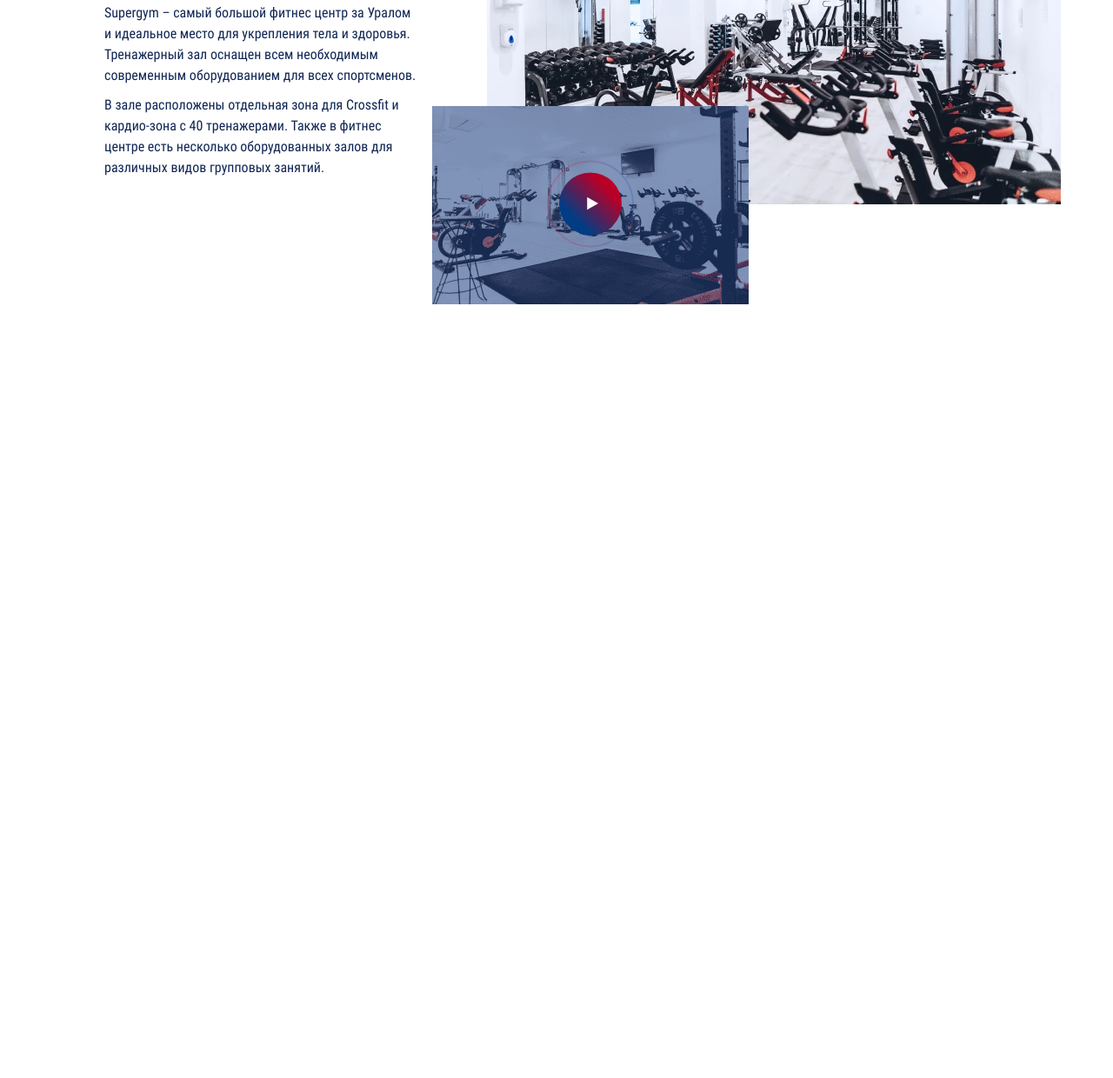
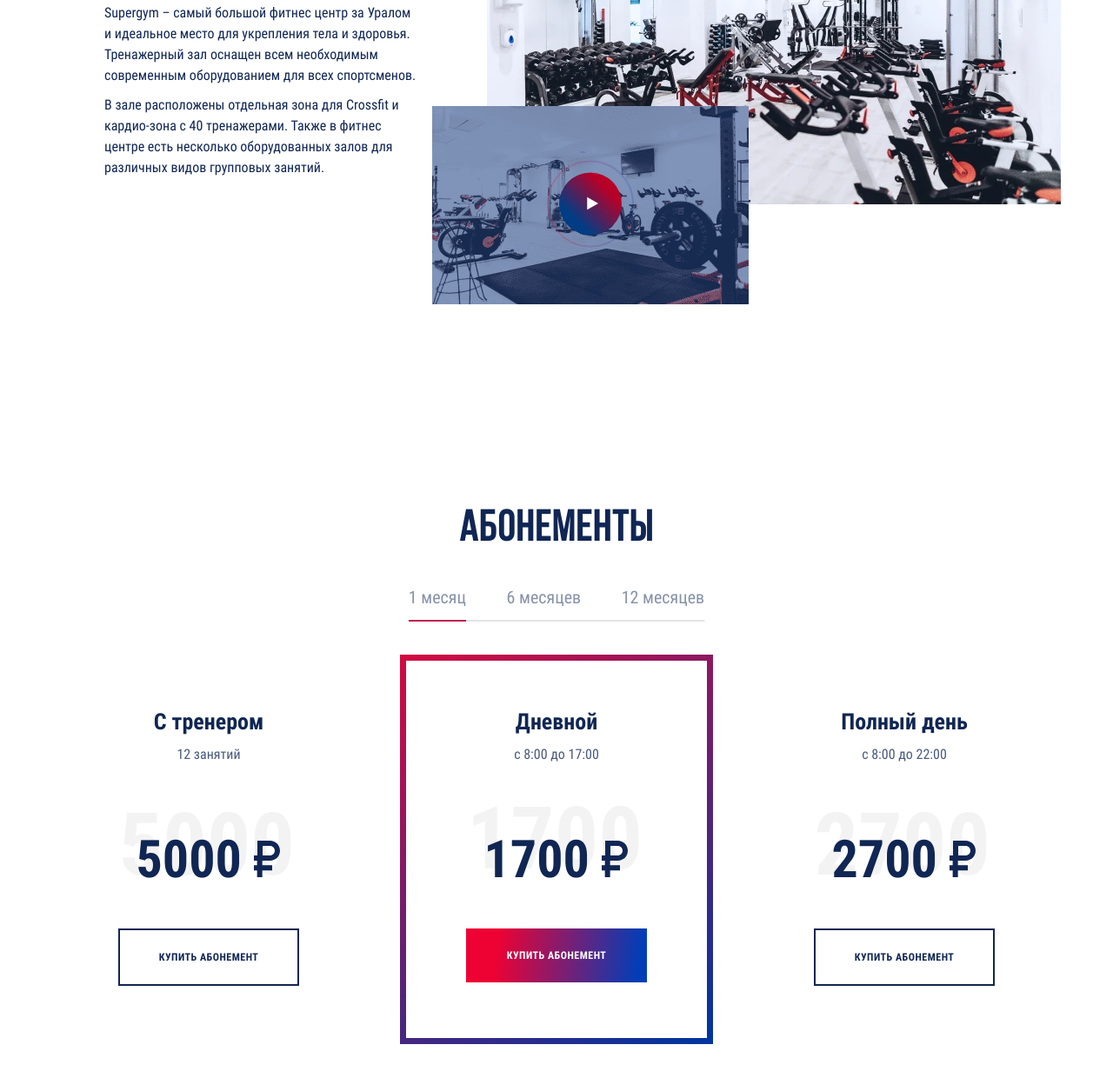
Before and after one commit to Faystos/Fitness_-entre, a website: page source/index.html in a window 1280 px wide. Shown: the part 944-2184 px from the top of the page at 87% size. Before the commit the page ends 1413 px from the top, so only its background shows below. Drawn offline with nearby package versions, Linux system fonts and the light colour scheme; files that its build step writes are made by us from their sources.

Commit message:
Завершил работу над блоком тренажерный зал, начал работу над блоком абонементы.

```diff
--- a/source/index.html
+++ b/source/index.html
@@ -22,6 +22,11 @@
       <circle cx="50" cy="50" r="49" stroke="url(#paint0_linear)" stroke-opacity="0.2" stroke-width="2"/>
       <circle cx="50" cy="50" r="36" fill="url(#paint1_linear)"/>
       <path d="M59 49.5L46.25 56.8612L46.25 42.1388L59 49.5Z" fill="white"/>
+    </symbol>
+    <symbol id="icon_subscription_rub" viewBox="0 0 30 42">
+      <path fill-rule="evenodd" clip-rule="evenodd" d="M0 17H6V23H0V17Z" fill="#102654"/>
+      <path fill-rule="evenodd" clip-rule="evenodd" d="M3.65854 28.3214V18H9.65854V28.3214H21V34.3214H9.65854V42H3.65854V34.3214H0V28.3214H3.65854Z" fill="#102654"/>
+      <path fill-rule="evenodd" clip-rule="evenodd" d="M18.5 6H10V17H18.5C21.5376 17 24 14.5376 24 11.5C24 8.46243 21.5376 6 18.5 6ZM4 0V23H18.5C24.8513 23 30 17.8513 30 11.5C30 5.14873 24.8513 0 18.5 0H4Z" fill="#102654"/>
     </symbol>
   </svg>
 
@@ -85,6 +90,44 @@
         </div>
       </div>
     </section>
+
+    <section class="subscription">
+      <div class="subscription__wrap">
+        <div class="subscription__title">
+          <h2>Абонементы</h2>
+        </div>
+
+        <div class="subscription__tabs_control">
+          <span class="subscription__tab_control subscription__tab_control--active" tabindex="0">1 месяц</span>
+          <span class="subscription__tab_control" tabindex="0">6 месяцев</span>
+          <span class="subscription__tab_control" tabindex="0">12 месяцев</span>
+        </div>
+
+        <div class="subscription__tabs">
+          <div class="subscription__tab" tabindex="0">
+            <h3>С тренером</h3>
+            <p>12 занятий</p>
+            <span>5000 <svg width="30" height="42"><use xlink:href="#icon_subscription_rub"></use></svg></span>
+            <span>5000</span>
+            <button type="button" class="subscription__tab_btn">купить абонемент</button>
+          </div>
+          <div class="subscription__tab subscription__tab--active" tabindex="0">
+            <h3>Дневной</h3>
+            <p>с 8:00 до 17:00</p>
+            <span>1700 <svg width="30" height="42"><use xlink:href="#icon_subscription_rub"></use></svg></span>
+            <span>1700</span>
+            <button type="button" class="subscription__tab_btn">купить абонемент</button>
+          </div>
+          <div class="subscription__tab" tabindex="0">
+            <h3>Полный день</h3>
+            <p>с 8:00 до 22:00</p>
+            <span>2700 <svg width="30" height="42"><use xlink:href="#icon_subscription_rub"></use></svg></span>
+            <span>2700</span>
+            <button type="button" class="subscription__tab_btn">купить абонемент</button>
+          </div>
+        </div>
+      </div>
+    </section>
   </main>
 
 </body>
--- /dev/null
+++ b/source/sass/blocks/subscription.scss
@@ -0,0 +1,140 @@
+.subscription {
+  color: $main-color;
+  padding-top: 116px;
+  padding-bottom: 500px;
+  text-align: center;
+
+
+
+  .subscription__wrap {
+    max-width: 1200px;
+    margin: 0 auto;
+  }
+
+  .subscription__title {
+    h2 {
+      font-family: $title-font;
+      font-size: 49px;
+      letter-spacing: 1.9px;
+    }
+  }
+
+  .subscription__tabs_control {
+    min-width: 395px;
+    margin: 38px auto 0 auto;
+    font-family: $main-font;
+    font-size: 20px;
+    line-height: 150%;
+    color: rgba(16, 38, 84, 0.5);
+    position: relative;
+
+    &::before {
+      content: "";
+      width: 341px;
+      height: 2px;
+      background-color: rgba(120, 120, 120, 0.2);
+      position: absolute;
+      bottom: -13px;
+      left: 50%;
+      transform: translateX(-50%);
+    }
+
+    span {
+      margin: 0 21px;
+      padding-bottom: 14px;
+      cursor: pointer;
+
+    }
+  }
+
+  .subscription__tab_control {
+
+    &--active {
+      border-bottom: 2px solid #D10A42;
+    }
+  }
+
+
+
+
+  .subscription__tabs {
+    display: flex;
+    justify-content: center;
+    flex-wrap: wrap;
+    margin-top: 51px;
+  }
+
+  .subscription__tab {
+    width: 360px;
+    min-height: 448px;
+    margin: 0 20px 20px 20px;
+    padding: 5px;
+    position: relative;
+
+    h3 {
+      font-family: "Roboto Condensed Bold", "Aria", sans-serif;
+      font-size: 26px;
+      line-height: 40px;
+      margin-top: 52px;
+    }
+
+    p {
+      font-family: $main-font;
+      color: #495a7d;
+      margin-top: 10px;
+    }
+
+    span {
+      display: block;
+      width: 167px;
+      text-align: left;
+      margin: 68px auto 0;
+      font-family: "Roboto Condensed Bold", "Aria", sans-serif;
+      font-size: 60px;
+      line-height: 150%;
+      z-index: 50;
+    }
+
+    span:last-of-type {
+      font-size: 100px;
+      line-height: 150%;
+      color: #E8E8E8;
+      opacity: 0.48;
+      margin: 0;
+      position: absolute;
+      bottom: 154px;
+      left: 50%;
+      transform: translateX(-62%);
+      z-index: -1;
+    }
+
+    &--active {
+      border: 7px solid transparent;
+      border-image: linear-gradient(148.82deg, #D10A42 0.85%, #00359F 100%);
+      border-image-slice: 1;
+
+      h3 {
+        margin-top: 45px;
+      }
+
+      .subscription__tab_btn {
+        border: none;
+        background: linear-gradient(97.05deg, #ED0233 17.6%, #003EB7 95.31%);
+        color: $auxiliary-color;
+      }
+    }
+  }
+
+  .subscription__tab_btn {
+    @include button-reset;
+    font-family: "Roboto Condensed Bold", "Aria", sans-serif;
+    min-width: 208px;
+    font-size: 12px;
+    line-height: 14px;
+    letter-spacing: 0.5px;
+    text-transform: uppercase;
+    margin-top: 34px;
+    border: 2px solid #102654;
+    padding: 24px 0;
+  }
+}
--- a/source/sass/style.scss
+++ b/source/sass/style.scss
@@ -7,3 +7,4 @@
 @import "./blocks/header.scss";
 @import "./blocks/description.scss";
 @import "./blocks/trainers.scss";
+@import "./blocks/subscription.scss";
--- a/source/sass/variables.scss
+++ b/source/sass/variables.scss
@@ -5,6 +5,7 @@ $auxiliary-color: #ffffff;
 $main-color: #102654;
 
 $main-font: "Roboto Condensed", "Arial", sans-serif;
-// $title-font: "Roboto Condensed", "Aria", sans-serif;
-// $title-bold-font: "Roboto Condensed Bold", "Aria", sans-serif;
+$main-font-Light: "Roboto Condensed Light", "Arial", sans-serif;
+$title-font: "Bebas", "Aria", sans-serif;
+$title-bold-font: "Bebas Bold", "Aria", sans-serif;
 // $secondary-font: "Roboto", "Aria", sans-serif;
```
Also changed, not shown: build/css/style.css, build/css/style.min.css, build/img/icon/icon_subscription_rub.svg (added), build/img/sprite_auto.svg, build/index.html, source/img/bg/subscription/subscription_bg_desc.png (added), source/img/bg/subscription/subscription_bg_desc@2x.png (added), source/img/icon/icon_subscription_rub.svg (added), 1 other file.
